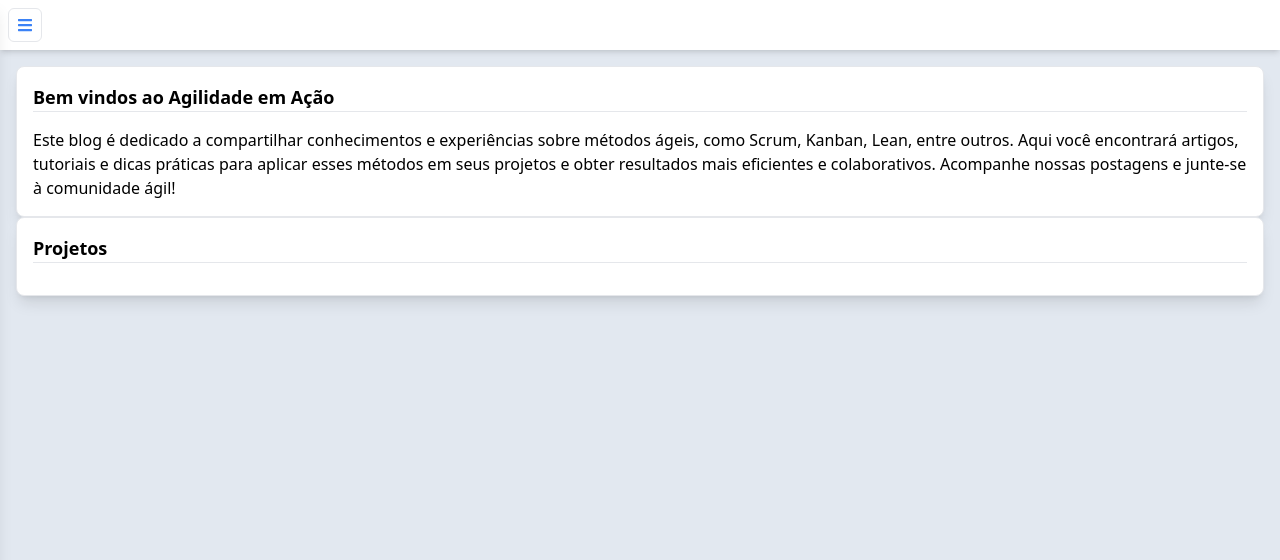
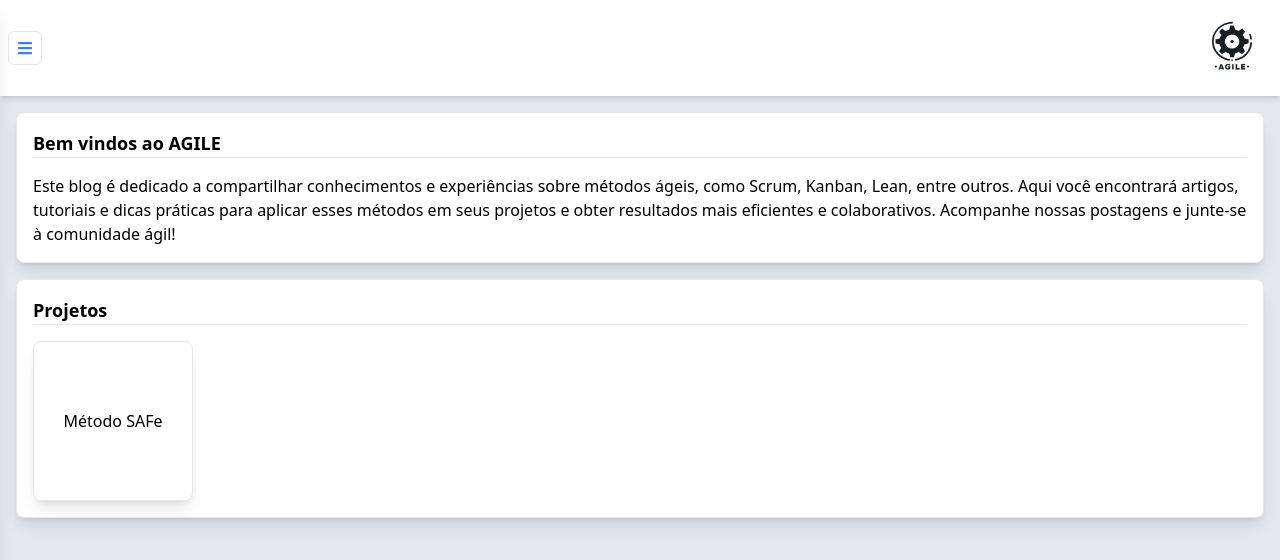
Before and after one commit to Efrnds/Blog-Post, a React (Vite) app: page / in a window 1280 px wide. Both pictures are taken after a click on the button "Login". Shown: the top 560 px of the page. Built offline with nearby package versions, Linux system fonts and the light colour scheme.

Commit message:
adicionado logo

```diff
--- a/src/App.jsx
+++ b/src/App.jsx
@@ -27,12 +27,12 @@ export default function App() {
         >
           <div className="flex justify-between p-2 bg-white shadow-md ">
             <button
-              className="p-2 text-blue-500 transition-all duration-300 bg-white border rounded-md"
+              className="p-2 my-auto text-blue-500 transition-all duration-300 bg-white border rounded-md h-fit"
               onClick={toggleSidebar}
             >
               {isSidebarOpen ? <FaTimes /> : <FaBars />}
             </button>
-            {/* <img src="" alt=""> */}
+            <img src="/logo.png" alt="logo do site" className="w-16 lg:w-20"/>
           </div>
           <div className="p-4">
             <Routes>
--- /dev/null
+++ b/src/Projeto.jsx
@@ -0,0 +1,16 @@
+import PropTypes from "prop-types";
+import { Link } from "react-router-dom";
+
+export default function Projeto({ title }) {
+  return (
+    <Link to="/metodo-safe">
+      <div className="flex w-40 h-40 text-center transition border rounded-lg shadow-lg hover:scale-105">
+        <p className="m-auto h-fit">{title}</p>
+      </div>
+    </Link>
+  );
+}
+
+Projeto.propTypes = {
+  title: PropTypes.string.isRequired,
+};
--- a/src/Sidebar.jsx
+++ b/src/Sidebar.jsx
@@ -8,7 +8,10 @@ const Sidebar = ({ isOpen }) => {
         isOpen ? "translate-x-0" : "-translate-x-full"
       }`}
     >
-      <h2 className="mb-4 text-xl font-bold">Menu</h2>
+      <div className="flex justify-between">
+        <h2 className="my-auto text-xl font-bold">Menu</h2>
+        <img src="/logo.png" alt="logo do site" className="w-16 lg:w-20" />
+      </div>
       <div className="flex-1">
         <div className="flex flex-col gap-2 text-sm text-sky-700">
           <Link
--- a/src/home.jsx
+++ b/src/home.jsx
@@ -1,17 +1,28 @@
+import Projeto from "./Projeto";
 export default function Home() {
   return (
-    <div>
+    <div className="flex flex-col gap-4">
       <div className="w-full p-4 bg-white border rounded-lg shadow-lg">
-        <h1 className="text-lg font-semibold">Bem vindos ao Agilidade em Ação</h1>
-        <hr/>
+        <h1 className="text-lg font-semibold">
+          Bem vindos ao AGILE
+        </h1>
+        <hr />
         <div className="mt-4">
-        <p>Este blog é dedicado a compartilhar conhecimentos e experiências sobre métodos ágeis, como Scrum, Kanban, Lean, entre outros. Aqui você encontrará artigos, tutoriais e dicas práticas para aplicar esses métodos em seus projetos e obter resultados mais eficientes e colaborativos. Acompanhe nossas postagens e junte-se à comunidade ágil!</p>
+          <p>
+            Este blog é dedicado a compartilhar conhecimentos e experiências
+            sobre métodos ágeis, como Scrum, Kanban, Lean, entre outros. Aqui
+            você encontrará artigos, tutoriais e dicas práticas para aplicar
+            esses métodos em seus projetos e obter resultados mais eficientes e
+            colaborativos. Acompanhe nossas postagens e junte-se à comunidade
+            ágil!
+          </p>
         </div>
       </div>
-        <div className="w-full p-4 bg-white border rounded-lg shadow-lg">
+      <div className="w-full p-4 bg-white border rounded-lg shadow-lg">
         <h1 className="text-lg font-semibold">Projetos</h1>
-        <hr/>
+        <hr />
         <div className="mt-4">
+          <Projeto title="Método SAFe" />
         </div>
       </div>
     </div>
```
Also changed, not shown: public/logo.png (added).
